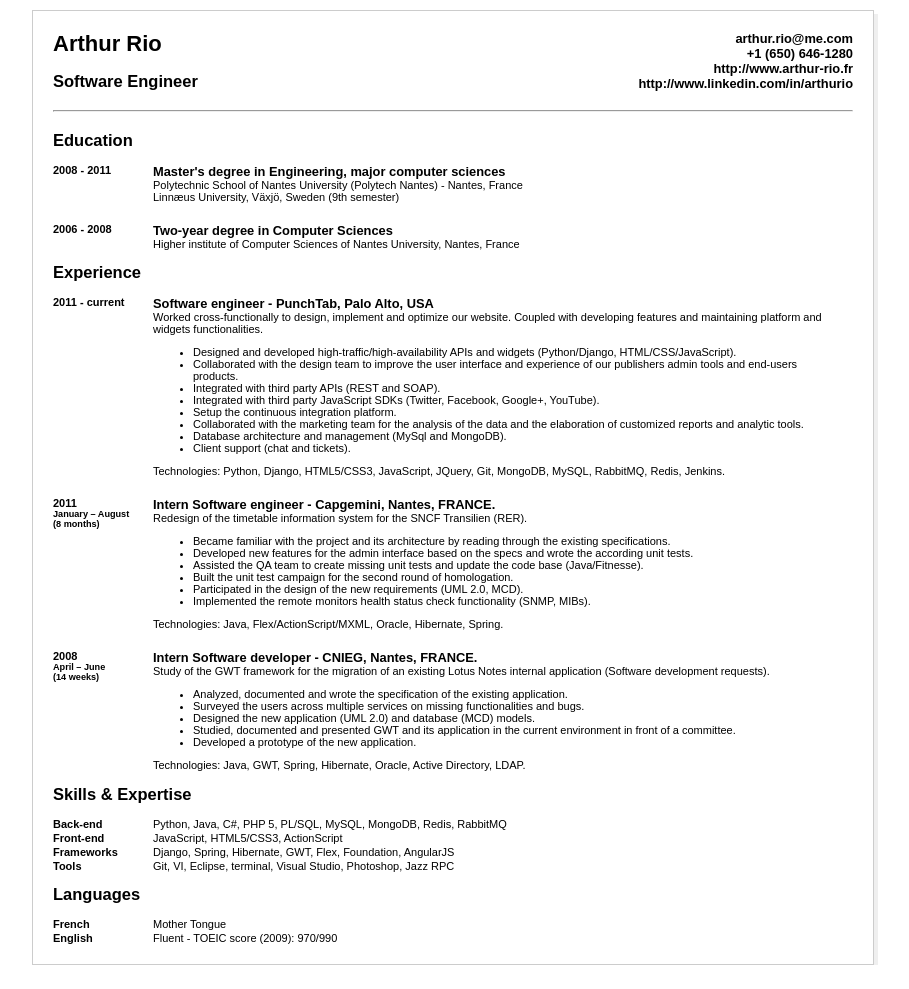
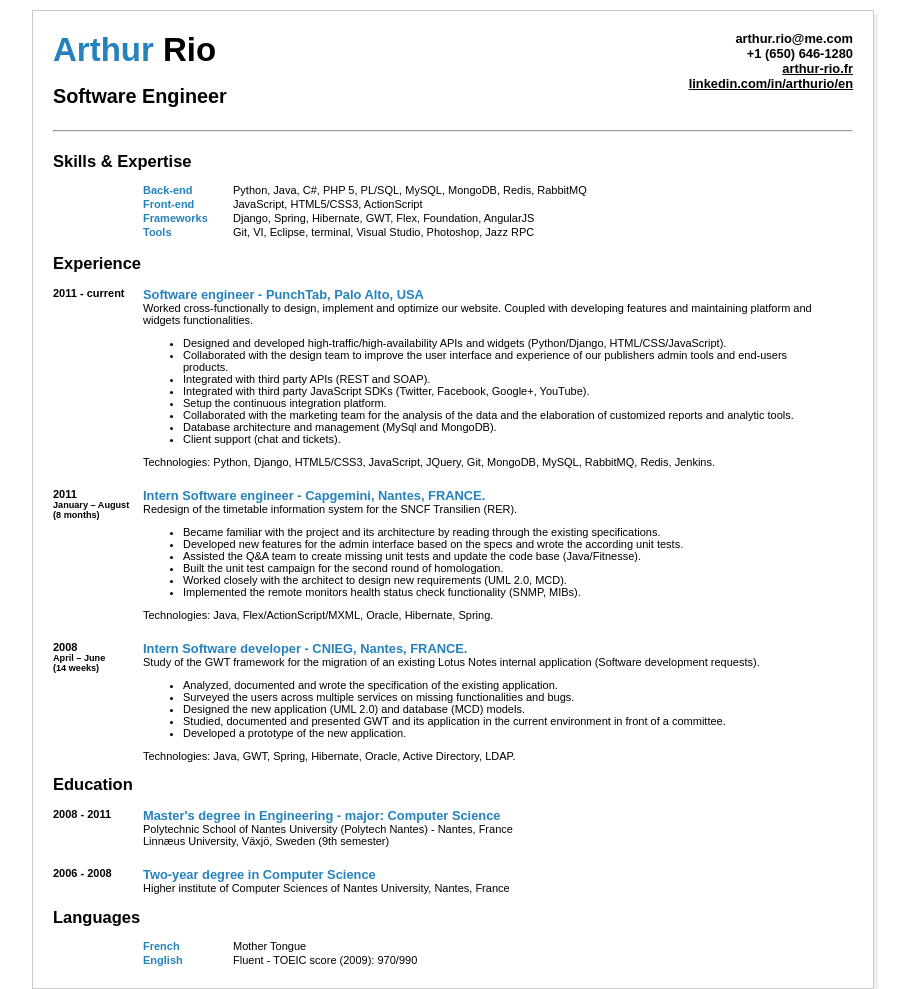
Before and after one commit to arthurio/site_heroku, a Django app: page /resume/ in a window 1280 px wide. Shown: the whole page, without its empty margins (187-1096 px from the left). Before the commit the page ends 965 px from the top, so only its background shows below. Run offline with Django 3.2, Linux system fonts and the light colour scheme; some web fonts are replaced.

Commit message:
update resume

```diff
--- a/perso/static/css/print.css
+++ b/perso/static/css/print.css
@@ -11,19 +11,37 @@ p, h3, h4, h5 {
     margin: 0;
 }
 
+a {
+    color: #000;
+}
+
 h1 {
+    font-size: 3em;
     margin-top: 0;
+    margin-bottom: 0.275em;
+}
+
+.header h2 {
+    font-size: 1.8em;
+}
+
+.blue {
+    color: #2582BC!important;
 }
 
 .column {
     float: left;
 }
 .column.left {
-    width: 100px;
+    width: 90px;
 }
 
 .column.right {
     width: 680px;
+}
+
+.column.right > .row .column.right {
+    width: 580px;
 }
 
 .header .column.right {
@@ -77,4 +95,7 @@ h1 {
         border: none;
         padding: 0;
     }
+    a {
+        text-decoration: none;
+    }
 }
--- a/perso/templates/header.html
+++ b/perso/templates/header.html
@@ -35,7 +35,7 @@
             </li>
             <li>
                 <div class="inner">
-                    <a href="http://www.linkedin.com/in/arthurio" target="_blank"><div class="icon icon-linkedin-squared"></div><div class="content hide-for-medium-down">arthurio</div></a>
+                    <a href="http://www.linkedin.com/in/arthurio/en" target="_blank"><div class="icon icon-linkedin-squared"></div><div class="content hide-for-medium-down">arthurio</div></a>
                 </div>
             </li>
         </ul>
--- a/perso/templates/index.html
+++ b/perso/templates/index.html
@@ -91,6 +91,7 @@
 
     <script type="text/javascript" src="{{ STATIC_URL }}js/foundation.min.js"></script>
     <script type="text/javascript">
+        (function (window, document, undefined) {
             $(document).foundation();
             $(document).ready(function () {
                 // Hack for the section bug with deep_linking
@@ -122,11 +123,8 @@
                     }
                     window.location.hash = '#header';
                 });
-
-            $('button.print').click(function () {
-                window.print();
             });
-        });
+        }) (window, document);
     </script>
     {% block javascript %}
     {% endblock javascript %}
--- a/perso/templates/resume.html
+++ b/perso/templates/resume.html
@@ -7,37 +7,57 @@
 {% block site %}
 <div class="header">
     <div class="column left">
-        <h1>Arthur Rio</h1>
+        <h1><span class="blue">Arthur</span> Rio</h1>
         <h2>Software Engineer</h2>
     </div>
     <div class="column right">
         <h3>arthur.rio@me.com</h3>
         <h3>+1 (650) 646-1280</h3>
-        <h3>http://www.arthur-rio.fr</h3>
-        <h3>http://www.linkedin.com/in/arthurio</h3>
+        <h3><a href="http://www.arthur-rio.fr" target="_blank">arthur-rio.fr</a></h3>
+        <h3><a href="http://www.linkedin.com/in/arthurio/en" target="_blank">linkedin.com/in/arthurio/en</a></h3>
     </div>
 </div>
 <hr>
 
-<div class="section">
-    <h2>Education</h2>
+<div class="section skills">
+    <h2>Skills & Expertise</h2>
     <div class="row">
-        <div class="left column">
-            <h4>2008 - 2011</h4>
+        <div class="column left">
+            &nbsp;
         </div>
-        <div class="right column">
-            <h3>Master's degree in Engineering, major computer sciences</h3>
-            <p>Polytechnic School of Nantes University (Polytech Nantes) - Nantes, France</p>
-            <p>Linnæus University, Växjö, Sweden (9th semester)</p>
+        <div class="column right">
+            <div class="row">
+                <div class="column left">
+                    <h4 class="blue">Back-end</h4>
+                </div>
+                <div class="column right">
+                    <p>Python, Java, C#, PHP 5, PL/SQL, MySQL, MongoDB, Redis, RabbitMQ</p>
                 </div>
             </div>
             <div class="row">
-        <div class="left column">
-            <h4>2006 - 2008</h4>
+                <div class="column left">
+                    <h4 class="blue">Front-end</h4>
                 </div>
-        <div class="right column">
-            <h3>Two-year degree in Computer Sciences</h3>
-            <p>Higher institute of Computer Sciences of Nantes University, Nantes, France</p>
+                <div class="column right">
+                    <p>JavaScript, HTML5/CSS3, ActionScript</p>
+                </div>
+            </div>
+            <div class="row">
+                <div class="column left">
+                    <h4 class="blue">Frameworks</h4>
+                </div>
+                <div class="column right">
+                    <p>Django, Spring, Hibernate, GWT, Flex, Foundation, AngularJS</p>
+                </div>
+            </div>
+            <div class="row">
+                <div class="column left">
+                    <h4 class="blue">Tools</h4>
+                </div>
+                <div class="column right">
+                    <p>Git, VI, Eclipse, terminal, Visual Studio, Photoshop, Jazz RPC</p>
+                </div>
+            </div>
         </div>
     </div>
 </div>
@@ -49,7 +69,7 @@
             <h4>2011 - current</h4>
         </div>
         <div class="right column">
-            <h3>Software engineer - PunchTab, Palo Alto, USA</h3>
+            <h3 class="blue">Software engineer - PunchTab, Palo Alto, USA</h3>
             <p>Worked cross-functionally to design, implement and optimize our website. Coupled with developing features and maintaining platform and widgets functionalities.</p>
             <ul>
                 <li>Designed and developed high-traffic/high-availability APIs and widgets (Python/Django, HTML/CSS/JavaScript).</li>
@@ -72,14 +92,14 @@
             <h5>(8 months)</h5>
         </div>
         <div class="column right">
-            <h3>Intern Software engineer - Capgemini, Nantes, FRANCE.</h3>
+            <h3 class="blue">Intern Software engineer - Capgemini, Nantes, FRANCE.</h3>
             <p>Redesign of the timetable information system for the SNCF Transilien (RER).</p>
             <ul>
                 <li>Became familiar with the project and its architecture by reading through the existing specifications.</li>
                 <li>Developed new features for the admin interface based on the specs and wrote the according unit tests.</li>
-                <li>Assisted the QA team to create missing unit tests and update the code base (Java/Fitnesse).</li>
+                <li>Assisted the Q&A team to create missing unit tests and update the code base (Java/Fitnesse).</li>
                 <li>Built the unit test campaign for the second round of homologation.</li>
-                <li>Participated in the design of the new requirements (UML 2.0, MCD).</li>
+                <li>Worked closely with the architect to design new requirements (UML 2.0, MCD).</li>
                 <li>Implemented the remote monitors health status check functionality (SNMP, MIBs).</li>
             </ul>
             <p>Technologies: Java, Flex/ActionScript/MXML, Oracle, Hibernate, Spring.
@@ -93,7 +113,7 @@
             <h5>(14 weeks)</h5>
         </div>
         <div class="column right">
-            <h3>Intern Software developer - CNIEG, Nantes, FRANCE.</h3>
+            <h3 class="blue">Intern Software developer - CNIEG, Nantes, FRANCE.</h3>
             <p>Study of the GWT framework for the migration of an existing Lotus Notes internal application (Software development requests).</p>
             <ul>
                 <li>Analyzed, documented and wrote the specification of the existing application.</li>
@@ -107,38 +127,25 @@
     </div>
 </div>
 
-<div class="section skills">
-    <h2>Skills & Expertise</h2>
+<div class="section">
+    <h2>Education</h2>
     <div class="row">
-        <div class="column left">
-            <h4>Back-end</h4>
+        <div class="left column">
+            <h4>2008 - 2011</h4>
         </div>
-        <div class="column right">
-            <p>Python, Java, C#, PHP 5, PL/SQL, MySQL, MongoDB, Redis, RabbitMQ</p>
+        <div class="right column">
+            <h3 class="blue">Master's degree in Engineering - major: Computer Science</h3>
+            <p>Polytechnic School of Nantes University (Polytech Nantes) - Nantes, France</p>
+            <p>Linnæus University, Växjö, Sweden (9th semester)</p>
         </div>
     </div>
     <div class="row">
-        <div class="column left">
-            <h4>Front-end</h4>
+        <div class="left column">
+            <h4>2006 - 2008</h4>
         </div>
-        <div class="column right">
-            <p>JavaScript, HTML5/CSS3, ActionScript</p>
-        </div>
-    </div>
-    <div class="row">
-        <div class="column left">
-            <h4>Frameworks</h4>
-        </div>
-        <div class="column right">
-            <p>Django, Spring, Hibernate, GWT, Flex, Foundation, AngularJS</p>
-        </div>
-    </div>
-    <div class="row">
-        <div class="column left">
-            <h4>Tools</h4>
-        </div>
-        <div class="column right">
-            <p>Git, VI, Eclipse, terminal, Visual Studio, Photoshop, Jazz RPC</p>
+        <div class="right column">
+            <h3 class="blue">Two-year degree in Computer Science</h3>
+            <p>Higher institute of Computer Sciences of Nantes University, Nantes, France</p>
         </div>
     </div>
 </div>
@@ -147,7 +154,12 @@
     <h2>Languages</h2>
     <div class="row">
         <div class="column left">
-            <h4>French</h4>
+            &nbsp;
+        </div>
+        <div class="column right">
+            <div class="row">
+                <div class="column left">
+                    <h4 class="blue">French</h4>
                 </div>
                 <div class="column right">
                     <p>Mother Tongue</p>
@@ -155,10 +167,12 @@
             </div>
             <div class="row">
                 <div class="column left">
-            <h4>English</h4>
+                    <h4 class="blue">English</h4>
                 </div>
                 <div class="column right">
                     <p>Fluent - TOEIC score (2009): 970/990</p>
+                </div>
+            </div>
         </div>
     </div>
 </div>
```
Lines whose indentation alone changed are shown as unchanged.
